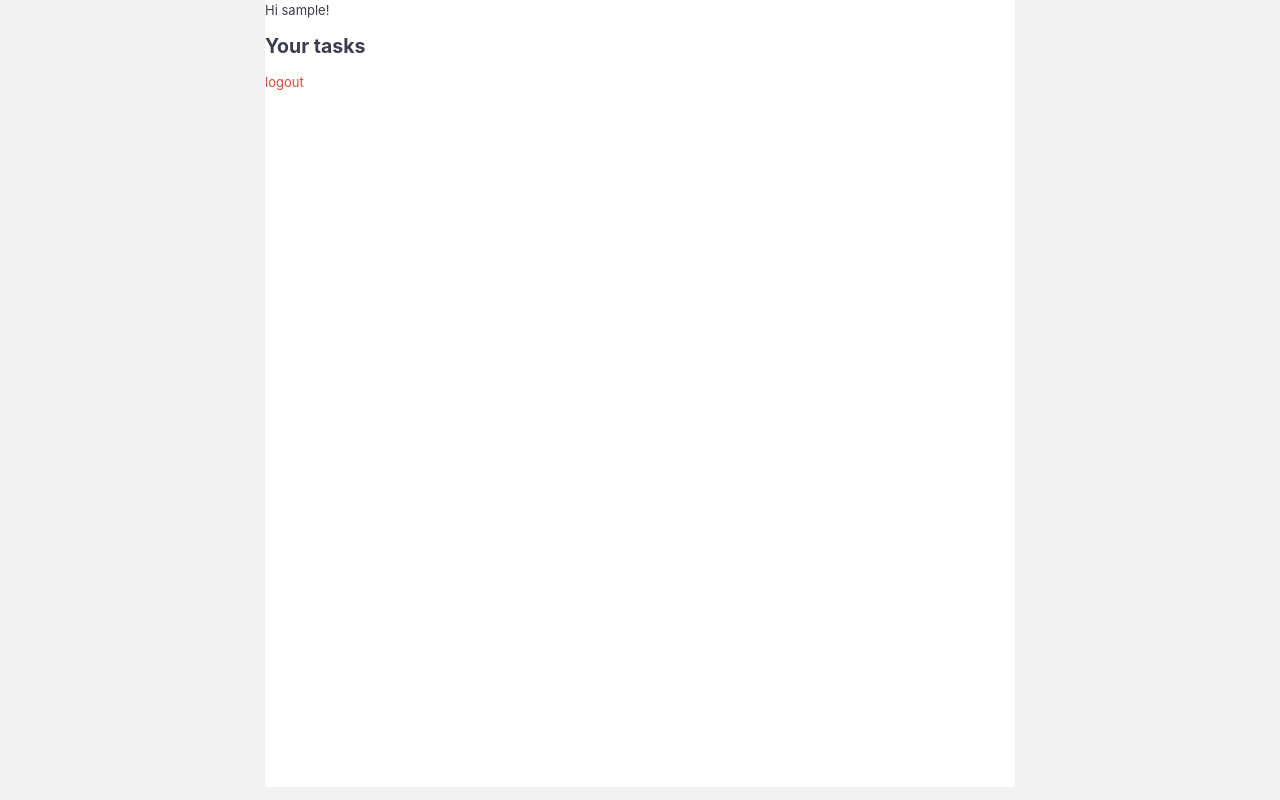
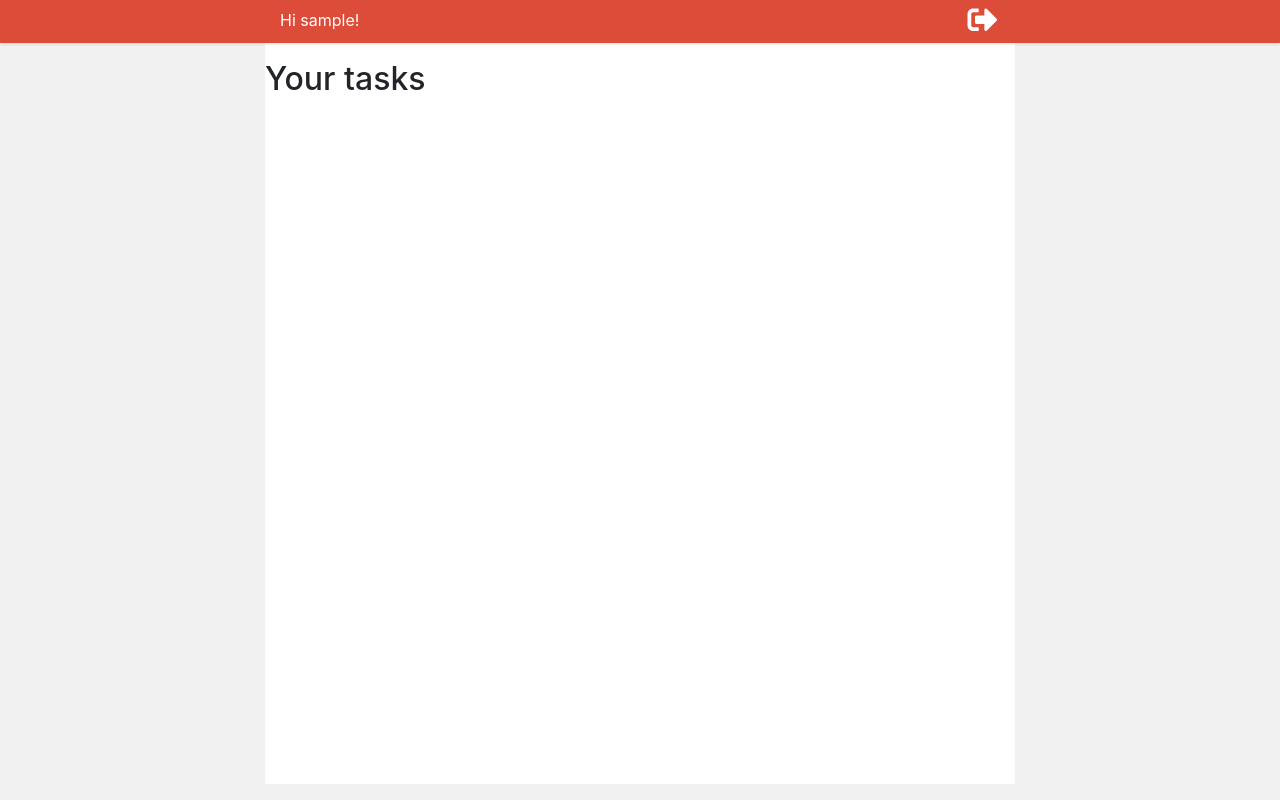
Before and after one commit to trejsu/hash-todo, a Django app: page /todo/ in a window 1280 px wide. Run offline with Django 3.2, Linux system fonts and the light colour scheme; the visitor is signed in with stand-in values (Sample User, id 1); data that the repository does not hold is empty; some libraries are stand-ins or nearby versions.

Commit message:
Styles home page a bit

```diff
--- a/static/base.css
+++ b/static/base.css
@@ -1,9 +1,10 @@
 html {
   --bg-color: #f1f1f1;
-  --font-light: #f1f1f1;
+  --font-light: #ffffff;
   --font-dark: #3a3d4e;
   --body-color: #fff;
   --accent-color: #dd4b39;
+  --accent-light: #f64b39;
   --secondary: #ac211e;
   background: var(--bg-color);
 }
@@ -11,13 +12,11 @@ html {
 body {
   font-family: -apple-system, BlinkMacSystemFont, "Segoe UI", Roboto, Helvetica, Arial, sans-serif, "Apple Color Emoji", "Segoe UI Emoji", "Segoe UI Symbol";
   font-size: 13px;
-  margin: 0;
   line-height: 20px;
   color: var(--font-dark);
   max-width: 750px;
   padding: 0;
-  margin-left: auto;
-  margin-right: auto;
+  margin: 0 auto !important;
   overflow-x: hidden;
   background-color: var(--body-color);
 }
--- a/templates/base.html
+++ b/templates/base.html
@@ -7,9 +7,15 @@
 
   <link rel="stylesheet" type="text/css" href="{% static 'base.css' %}">
   <link rel="stylesheet" type="text/css" href="{% static 'login.css' %}">
+  <link rel="stylesheet" type="text/css" href="{% static 'todo/home.css' %}">
 
   <link href="https://fonts.googleapis.com/css?family=Rubik" rel="stylesheet">
 
+  <link rel="stylesheet" href="https://use.fontawesome.com/releases/v5.6.3/css/all.css"
+        integrity="sha384-UHRtZLI+pbxtHCWp1t77Bi1L4ZtiqrqD80Kn4Z8NTSRyMA2Fd33n5dQ8lWUE00s/" crossorigin="anonymous">
+
+  <link rel="stylesheet" href="https://stackpath.bootstrapcdn.com/bootstrap/4.2.1/css/bootstrap.min.css"
+        integrity="sha384-GJzZqFGwb1QTTN6wy59ffF1BuGJpLSa9DkKMp0DgiMDm4iYMj70gZWKYbI706tWS" crossorigin="anonymous">
 </head>
 <body>
 <main>
--- a/todo/static/todo/home.css
+++ b/todo/static/todo/home.css
@@ -0,0 +1,39 @@
+.navigation {
+  position: fixed;
+  left: 0;
+  top: 0;
+  background: var(--accent-color);
+  box-shadow: 0 1px 3px 0 rgba(0, 0, 0, 0.15);
+  height: 43px;
+  color: var(--font-light);
+  width: 100%
+}
+
+.navigation-content {
+  max-width: 750px;
+}
+
+.navigation-content div {
+  line-height: 40px;
+}
+
+.navigation-content i {
+  line-height: 40px;
+}
+
+#logout-icon {
+  font-size: 30px;
+  text-align: right;
+}
+
+#logout-icon a {
+  color: var(--font-light)
+}
+
+#logout-icon a:hover {
+  background: var(--accent-light);
+}
+
+#task-list {
+  padding-top: 60px;
+}
--- a/todo/templates/todo/home.html
+++ b/todo/templates/todo/home.html
@@ -3,7 +3,31 @@
 {% block title %}Home{% endblock %}
 
 {% block content %}
+
+  <div class="navigation">
+    <div class="navigation-content container-fluid">
+
+      <div class="row">
+
+        <div class="col-sm-11">
           Hi {{ user.username }}!
+        </div>
+
+        <div class="col-sm-1">
+        <span id="logout-icon">
+          <a href="{% url 'logout' %}">
+            <i class="fas fa-sign-out-alt"></i>
+          </a>
+        </span>
+        </div>
+
+      </div>
+
+    </div>
+  </div>
+
+
+  <div id="task-list">
 
     <h2>Your tasks</h2>
     <ul>
@@ -12,5 +36,7 @@
       {% endfor %}
     </ul>
 
-  <p><a href="{% url 'logout' %}">logout</a></p>
+  </div>
+
+
 {% endblock %}
```
Lines whose indentation alone changed are shown as unchanged.
